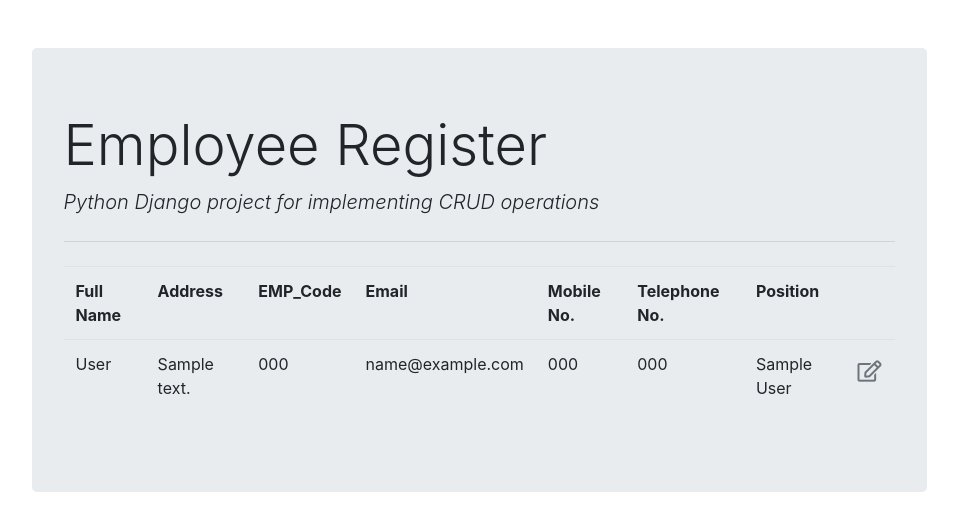
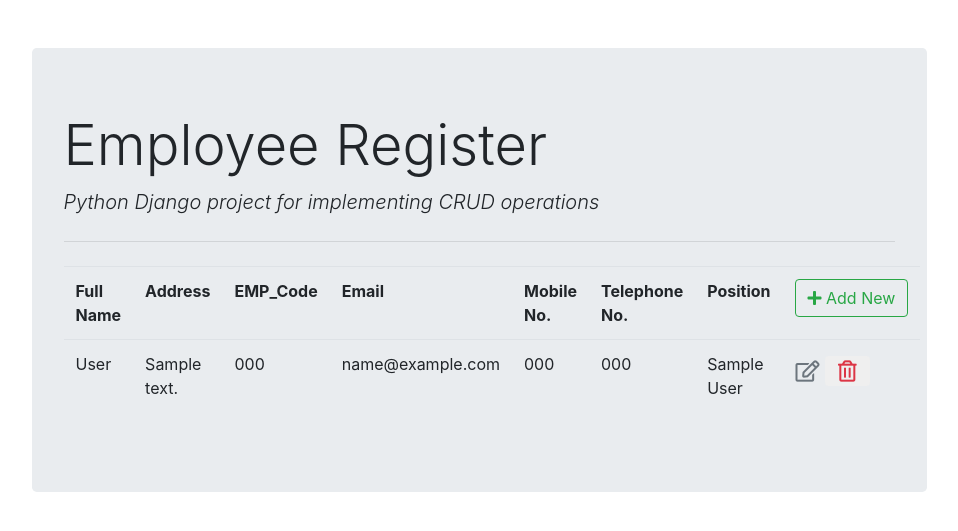
Before and after one commit to donlouie/form-crud-django-postgresql, a Django app: page /employee/list/ in a window 1280 px wide. Shown: the top 531 px of the page, without its empty margins (161-1119 px from the left). Run offline with Django 3.2, Linux system fonts and the light colour scheme; tables that the repository leaves empty hold one stand-in row (values such as "Sample post"); some libraries are stand-ins or nearby versions.

Commit message:
delete, crud complete

```diff
--- a/employee_register/templates/employee_register/employee_list.html
+++ b/employee_register/templates/employee_register/employee_list.html
@@ -12,7 +12,11 @@
 			<td>Mobile No.</td>
 			<td>Telephone No.</td>
 			<td>Position</td>
-			<td></td>
+			<td>
+				<a href="{% url 'employee_insert' %}" class="btn btn-outline-success">
+					<i class="fas fa-plus"></i> Add New
+			  </a>
+		  </td>
 		</tr>
 		<tbody>
 			{% for employee in employee_list %}
@@ -25,7 +29,15 @@
 					<td>{{employee.telephone}}</td>
 					<td>{{employee.position}}</td>
 					<td>
+						<!-- Edit -->
 						<a href="{% url 'employee_update' employee.id %}" class="btn text-secondary px-0"><i class="far fa-edit fa-lg"></i></a>
+						<!-- Delete -->
+						<form action="{% url 'employee_delete' employee.id %}" method="post" class="d-inline">
+							{% csrf_token %}
+							<button type="submit" class="btn">
+								<i class="far fa-trash-alt fa-lg text-danger float-right"></i>
+							</button>
+						</form>
 					</td>
 				</tr>
 			{% endfor %}
--- a/employee_register/urls.py
+++ b/employee_register/urls.py
@@ -4,5 +4,6 @@ from . import views
 urlpatterns = [
     path('', views.employee_form,name='employee_insert'), # get and post req. for insert operation
     path('<int:id>', views.employee_form,name='employee_update'), # get and post req. for update operation
+    path('delete/<int:id>/',views.employee_delete,name='employee_delete'), # get req. for delete operation
     path('list/', views.employee_list,name='employee_list'), # get req. to retrieve and display all records
 ]
--- a/employee_register/views.py
+++ b/employee_register/views.py
@@ -26,5 +26,7 @@ def employee_form(request, id=0):
           form.save()
       return redirect('/employee/list')
 
-def employee_delete(request):
-  return
+def employee_delete(request, id):
+  employee = Employee.objects.get(pk=id)
+  employee.delete()
+  return redirect('/employee/list')
```
Also changed, not shown: employee_register/templates/employee_register/employee_form.html (+12 -1 lines).
